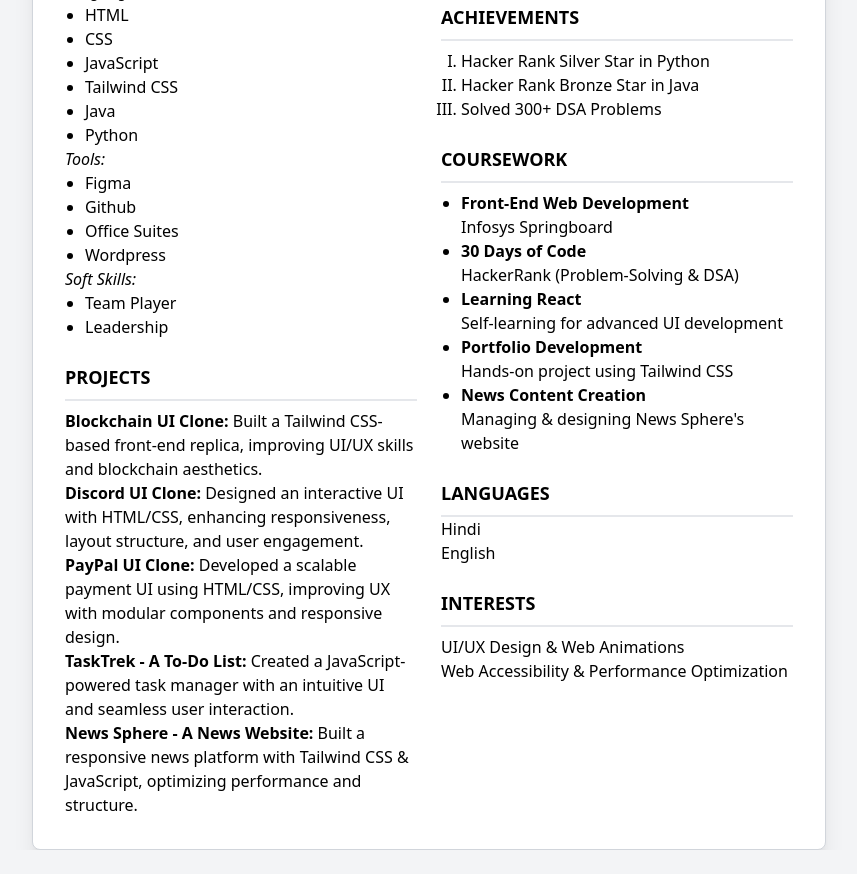
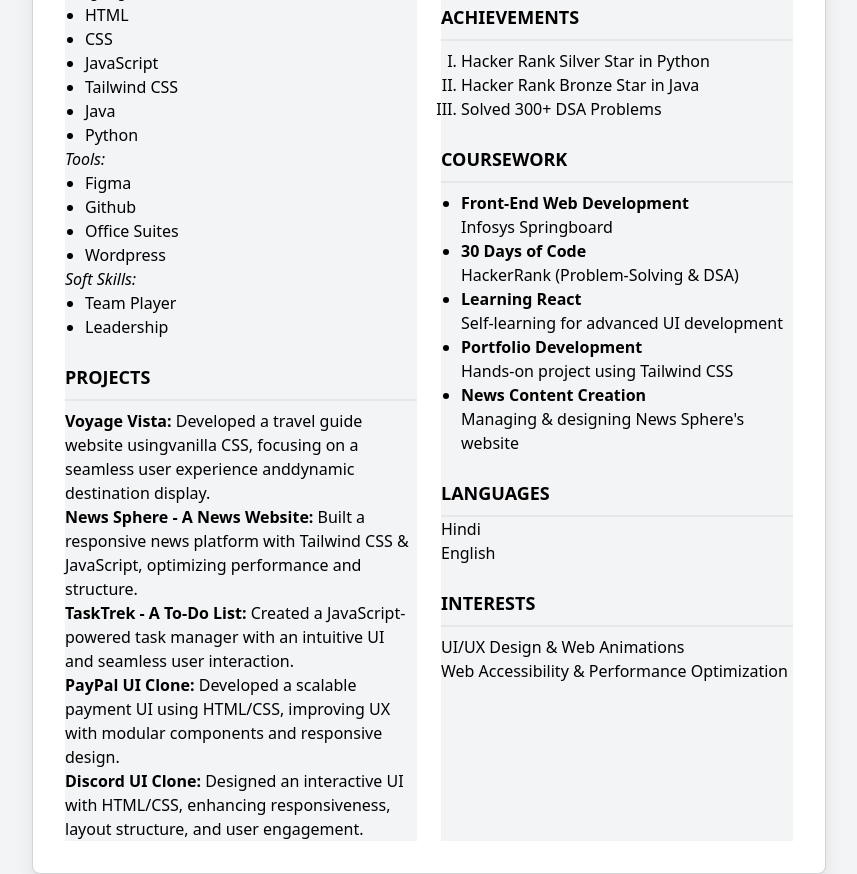
Before and after one commit to RanaAkansha/Resume, a plain HTML site: page index.html in a window 1280 px wide. Shown: the part 480-1354 px from the top of the page, without its empty margins (211-1068 px from the left). Before the commit the page ends 1330 px from the top, so only its background shows below. Drawn offline with nearby package versions, Linux system fonts and the light colour scheme.

Commit message:
Included new project and added background

```diff
--- a/index.html
+++ b/index.html
@@ -48,7 +48,7 @@
 
     <div class="grid grid-cols-1 md:grid-cols-2 gap-6">
       <!-- Left Column -->
-      <div>
+      <div class="bg-gray-100">
         <div class="w-full md:w-1/2">
           <h2 class="text-lg font-bold border-b-2 pb-2">SKILLS</h2>
 
@@ -87,11 +87,11 @@
         <div>
   <h2 class="text-lg font-bold border-b-2 pb-2 mt-6">PROJECTS</h2>
   <ul class="list-none mt-2 text-black">
-    <li><b>Blockchain UI Clone:</b> Built a Tailwind CSS-based front-end replica, improving UI/UX skills and blockchain aesthetics.</li>
+    <li><b>Voyage Vista:</b> Developed a travel guide website usingvanilla CSS, focusing on a seamless user experience anddynamic destination display.</li>
+    <li><b>News Sphere - A News Website:</b> Built a responsive news platform with Tailwind CSS & JavaScript, optimizing performance and structure.</li>
+    <li><b>TaskTrek - A To-Do List:</b> Created a JavaScript-powered task manager with an intuitive UI and seamless user interaction.</li>
+    <li><b>PayPal UI Clone:</b> Developed a scalable payment UI using HTML/CSS, improving UX with modular components and responsive design.</li>
     <li><b>Discord UI Clone:</b> Designed an interactive UI with HTML/CSS, enhancing responsiveness, layout structure, and user engagement.</li>
-    <li><b>PayPal UI Clone:</b> Developed a scalable payment UI using HTML/CSS, improving UX with modular components and responsive design.</li>
-    <li><b>TaskTrek - A To-Do List:</b> Created a JavaScript-powered task manager with an intuitive UI and seamless user interaction.</li>
-    <li><b>News Sphere - A News Website:</b> Built a responsive news platform with Tailwind CSS & JavaScript, optimizing performance and structure.</li>
   </ul>
 </div>
 </div>
@@ -99,7 +99,7 @@
 
 
       <!-- Right Column -->
-      <div>
+      <div class="bg-gray-100">
         <div class="w-full md:w-1/2">
           <h2 class="text-lg font-bold border-b-2 pb-2">EDUCATION</h2>
           <ul class="list-none mt-2 text-black flex flex-wrap gap-x-6 gap-y-2">
```
